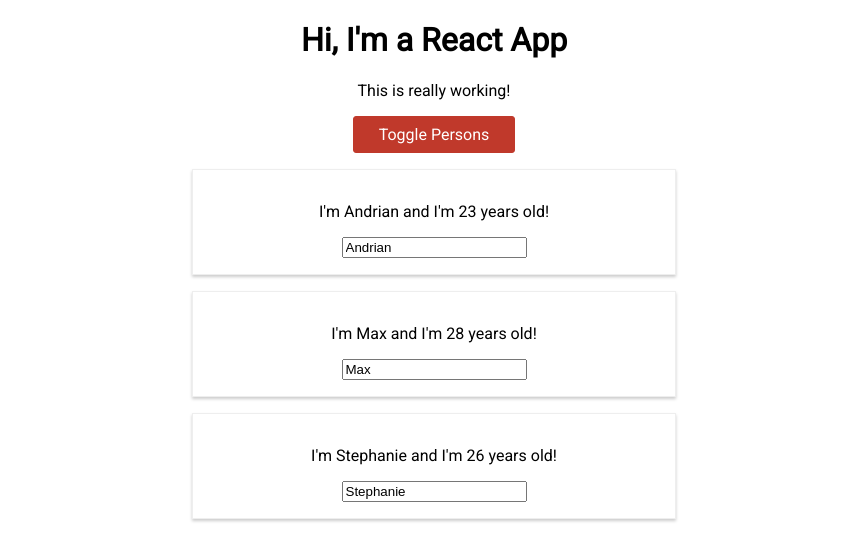
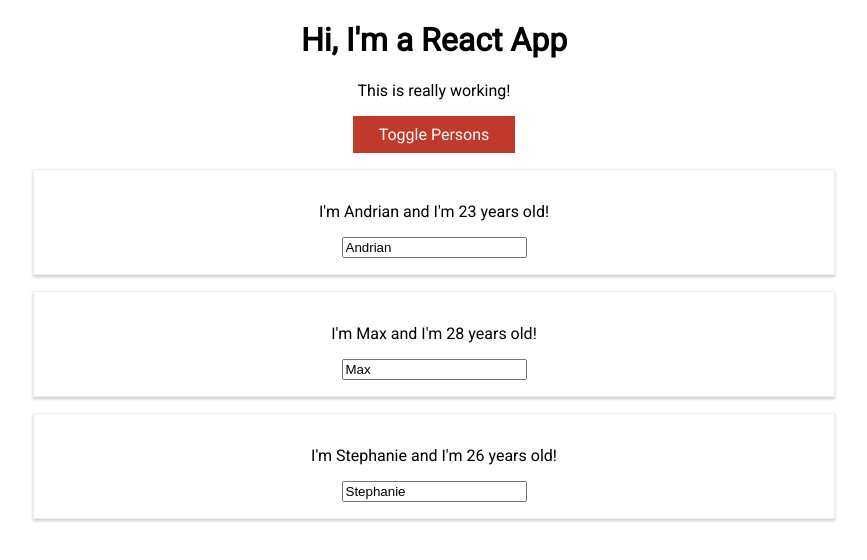
Before and after one commit to AndrianLeah/dummy-react-app, a React (Create React App) app: page / in a window 1280 px wide. Both pictures are taken after a click on the button "Toggle Persons". Shown: the top 560 px of the page, without its empty margins (206-1073 px from the left). Built offline with nearby package versions, Linux system fonts and the light colour scheme.

Commit message:
removing radium

```diff
--- a/src/App.js
+++ b/src/App.js
@@ -1,4 +1,3 @@
-import Radium, { StyleRoot } from "radium";
 import React, { Component } from "react";
 import "./App.css";
 import Person from "./Person/Person";
@@ -45,13 +44,13 @@
       border: "1px solid #27ae60",
       padding: "8px 25px 8px 25px",
       cursor: "pointer",
-      borderRadius: "3px",
+      /* borderRadius: "3px",
       ":hover": {
         backgroundColor: "#2ecc71"
       },
       ":focus": {
         outline: "0"
-      }
+      } */
     };
 
     let persons = null;
@@ -74,9 +73,9 @@
 
       style.backgroundColor = "#c0392b";
       style.border = "1px solid #c0392b";
-      style[":hover"] = {
+      /* style[":hover"] = {
         backgroundColor: "#e74c3c"
-      };
+      }; */
     }
 
     const classes = [];
@@ -88,7 +87,6 @@
     }
 
     return (
-      <StyleRoot>
         <div className="App">
           <h1>Hi, I'm a React App</h1>
           <p className={classes.join(" ")}>This is really working!</p>
@@ -97,9 +95,8 @@
           </button>
           {persons}
         </div>
-      </StyleRoot>
     );
   }
 }
 
-export default Radium(App);
+export default App;
--- a/src/Person/Person.js
+++ b/src/Person/Person.js
@@ -1,16 +1,9 @@
 import React from "react";
 import "./Person.css";
-import Radium from "radium";
 
 const person = props => {
-  const style = {
-    "@media(min-width: 500px)": {
-      width: "450px"
-    }
-  };
-
   return (
-    <div className="Person" style={style}>
+    <div className="Person">
       <p onClick={props.click}>
         I'm {props.name} and I'm {props.age} years old!
       </p>
@@ -20,4 +13,4 @@
   );
 };
 
-export default Radium(person);
+export default person;
```
